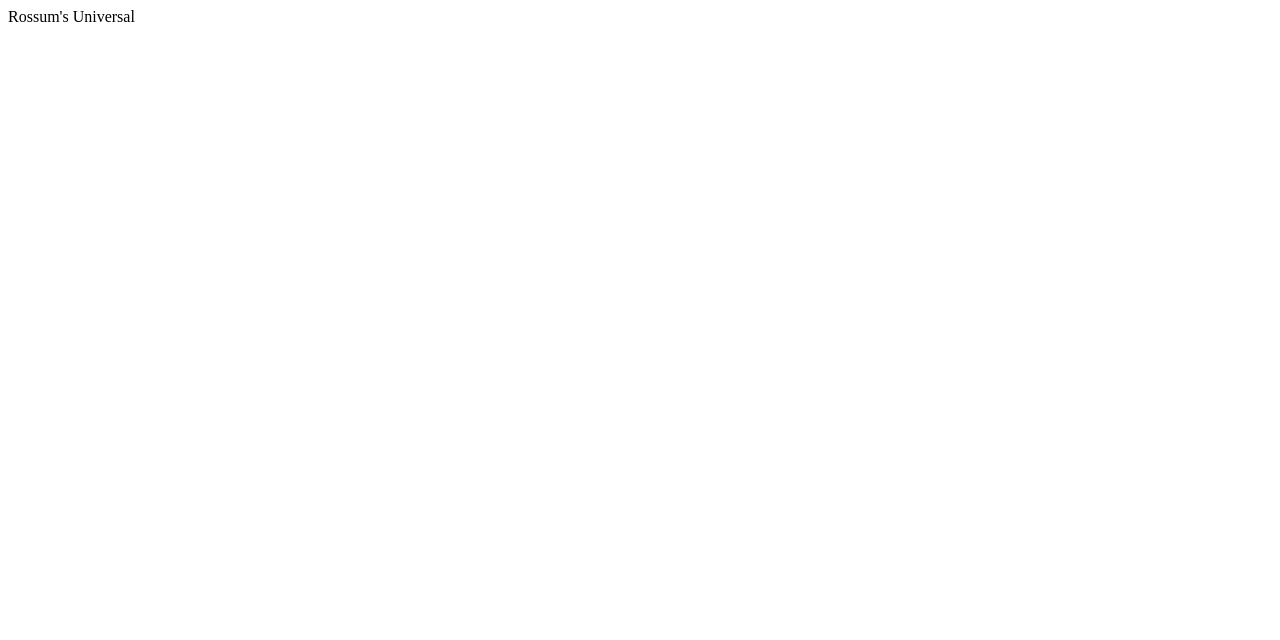
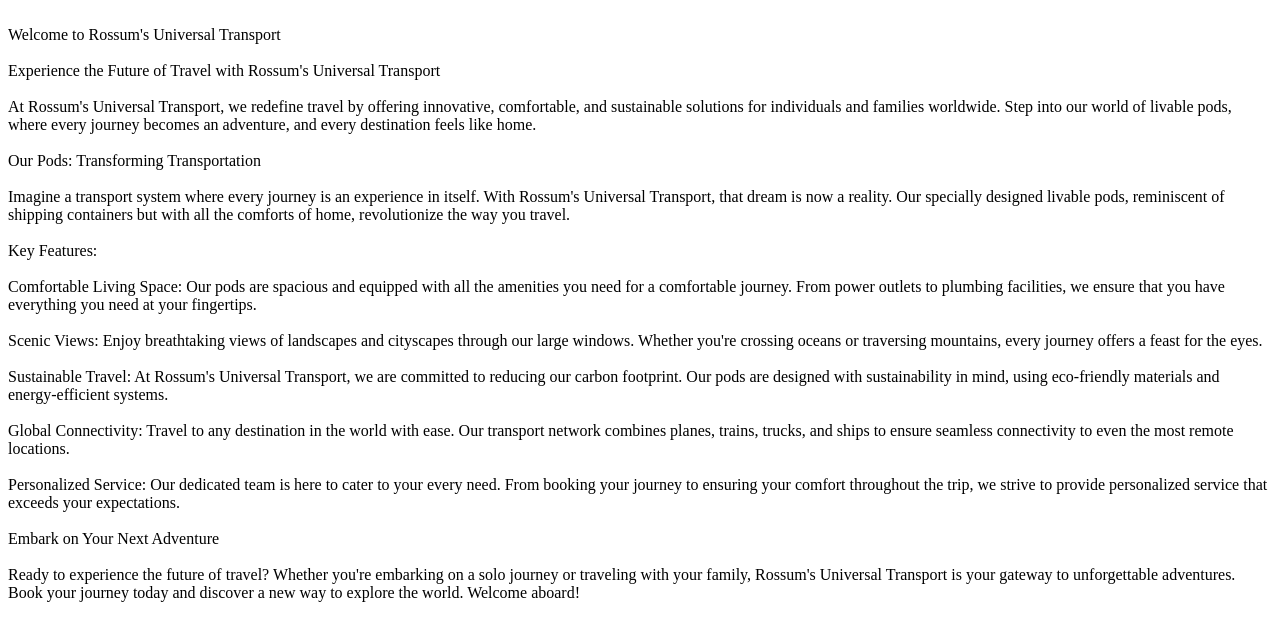
Before and after one commit to Grax32/rossum, a plain HTML site: page src/index.html in a window 1280 px wide. Drawn offline with Linux system fonts and the light colour scheme.

Commit message:
Update index.html

```diff
--- a/src/index.html
+++ b/src/index.html
@@ -2,7 +2,31 @@
   <head>
     <title>Rossum's Universal</title>
   </head>
-  <body>
-    Rossum's Universal
+  <body style="white-space: pre-wrap;">
+Welcome to Rossum's Universal Transport
+
+Experience the Future of Travel with Rossum's Universal Transport
+
+At Rossum's Universal Transport, we redefine travel by offering innovative, comfortable, and sustainable solutions for individuals and families worldwide. Step into our world of livable pods, where every journey becomes an adventure, and every destination feels like home.
+
+Our Pods: Transforming Transportation
+
+Imagine a transport system where every journey is an experience in itself. With Rossum's Universal Transport, that dream is now a reality. Our specially designed livable pods, reminiscent of shipping containers but with all the comforts of home, revolutionize the way you travel.
+
+Key Features:
+
+Comfortable Living Space: Our pods are spacious and equipped with all the amenities you need for a comfortable journey. From power outlets to plumbing facilities, we ensure that you have everything you need at your fingertips.
+
+Scenic Views: Enjoy breathtaking views of landscapes and cityscapes through our large windows. Whether you're crossing oceans or traversing mountains, every journey offers a feast for the eyes.
+
+Sustainable Travel: At Rossum's Universal Transport, we are committed to reducing our carbon footprint. Our pods are designed with sustainability in mind, using eco-friendly materials and energy-efficient systems.
+
+Global Connectivity: Travel to any destination in the world with ease. Our transport network combines planes, trains, trucks, and ships to ensure seamless connectivity to even the most remote locations.
+
+Personalized Service: Our dedicated team is here to cater to your every need. From booking your journey to ensuring your comfort throughout the trip, we strive to provide personalized service that exceeds your expectations.
+
+Embark on Your Next Adventure
+
+Ready to experience the future of travel? Whether you're embarking on a solo journey or traveling with your family, Rossum's Universal Transport is your gateway to unforgettable adventures. Book your journey today and discover a new way to explore the world. Welcome aboard!
   </body>
 </html>
```
